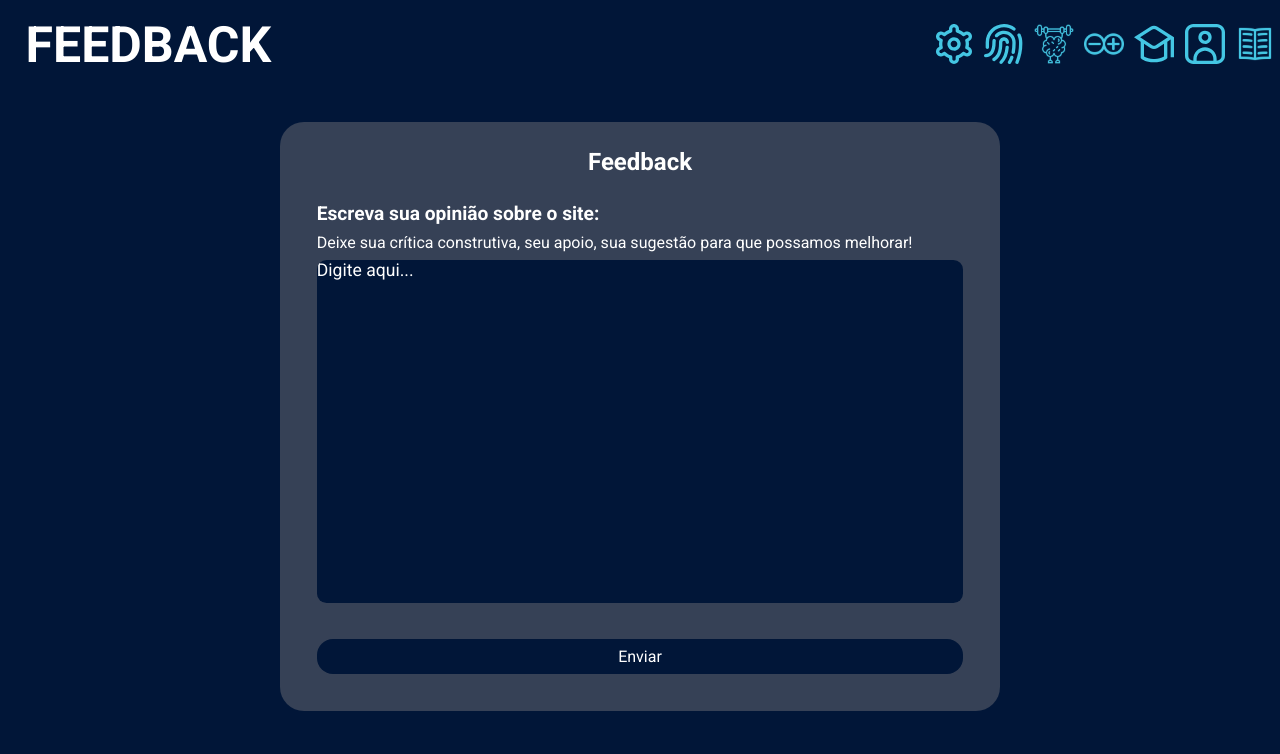
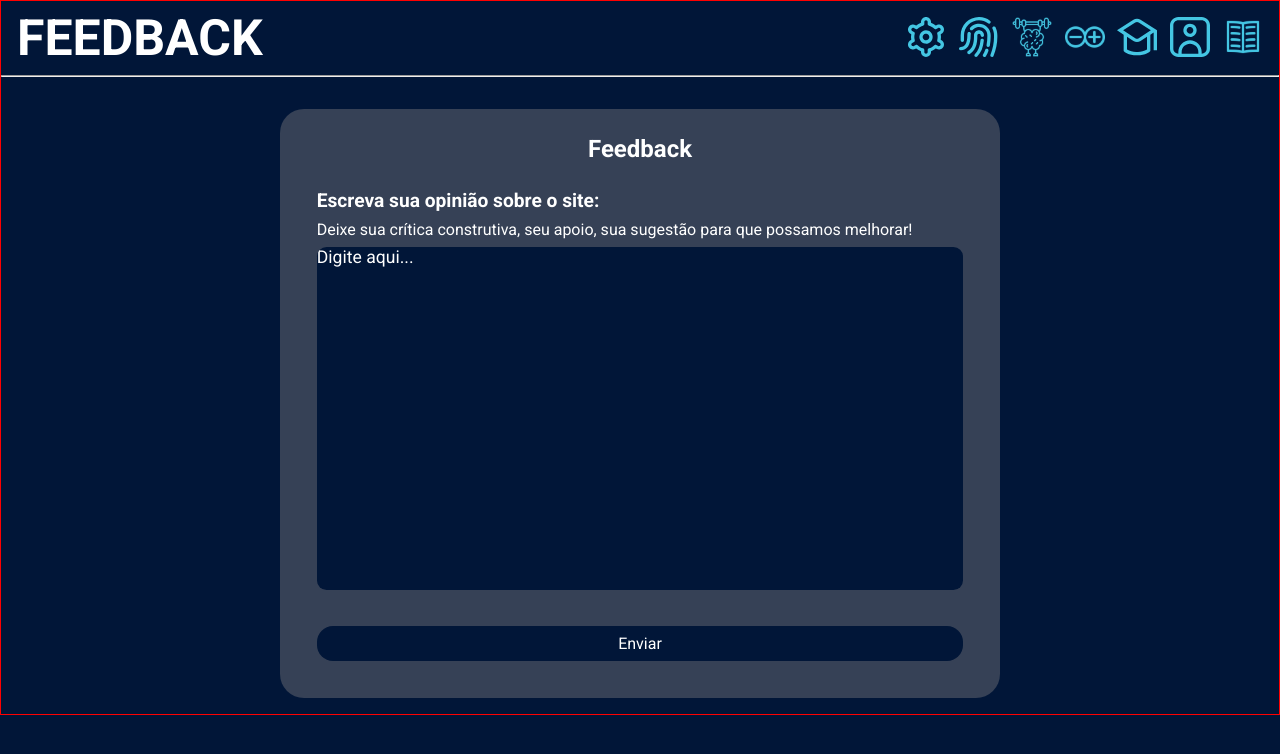
Before and after one commit to Rip-V4SH/smart_lock, a React (Vite) app: page /feedback in a window 1280 px wide. Shown: the top 754 px of the page. Built offline with nearby package versions, Linux system fonts and the light colour scheme.

Commit message:
header arrumado

```diff
--- a/src/pages/Agradecimentos.jsx
+++ b/src/pages/Agradecimentos.jsx
@@ -94,7 +94,7 @@ export function Agradecimentos() {
           </div>
         </header>
       </BarraContainer>
-
+      <hr />
       <CylinderContainer3>
         <div onClick={() => handlePopup("Plínio")}>
           <h2>Plínio</h2>
--- a/src/pages/Barra.styles.js
+++ b/src/pages/Barra.styles.js
@@ -2,40 +2,38 @@ import styled from "styled-components"
 
 export const BarraContainer = styled.div`
     color: ${props => props.theme.white};
-    margin-block: 2vh;
+    margin: 1vh 2vh 1vh 2vh;
     header {
         display: flex;
         flex-direction:column;
         align-items: center;
         justify-content: center;
+        width: 100%;
     }
 
     img {
-        height: 4vh;
+        height: 40px;
         margin-top: 2%;
-        margin-inline: 0.4rem;
+        margin-left: 1rem;
     }
     h1 {
         font-size: 3vh;
     }
     @media (min-width: 768px) {
         header {
-            margin-bottom: 4vh;
             display: flex;
             flex-direction:row;
-            align-items: center;
-            justify-content:space-between;
+            justify-content: space-between;
+            /* justify-content:space-between; */
         }
 
         img {
             height: 40px;
-            margin-inline: 0.4rem;
         }
 
         h1 {
             font-size:50px;
             text-transform: uppercase;
-            margin-left: 2rem;
         }
     }
 `
--- a/src/pages/Bibliografia.jsx
+++ b/src/pages/Bibliografia.jsx
@@ -64,6 +64,7 @@ export default function Bibliografia() {
           </div>
         </header>
       </BarraContainer>
+      <hr />
         <BioResponsivity>
         <BioContainer>
         <div>
--- a/src/pages/Criadores.jsx
+++ b/src/pages/Criadores.jsx
@@ -74,7 +74,7 @@ export function Criadores() {
           </div>
         </header>
       </BarraContainer>
-
+      <hr />
       <CardsResponsivity>
         <CardsContainer3>
           <div>
--- a/src/pages/Feedback.jsx
+++ b/src/pages/Feedback.jsx
@@ -65,6 +65,7 @@ export function Feedback() {
           </div>
         </header>
       </BarraContainer>
+      <hr />
             <div>
                 <Main>
                     <FeedbackContainer>
--- a/src/pages/Icon.styles.js
+++ b/src/pages/Icon.styles.js
@@ -12,7 +12,7 @@ export const IconContainer = styled.div`
     transform: translate(-50%, -50%);
     background-color: rgba(0, 0, 0, 0.6); /* Fundo escuro semi-transparente */
     color: #fff;
-    padding: 0.5rem;
+    /* padding: 0.5rem; */
     border-radius: 0.5rem;
     opacity: 0; /* Esconde o texto inicialmente */
     transition: opacity 0.3s ease; /* Suaviza o aparecimento do texto */
--- a/src/pages/Materiais.jsx
+++ b/src/pages/Materiais.jsx
@@ -133,7 +133,7 @@ export function Materiais() {
           </div>
         </header>
       </BarraContainer>
-
+      <hr />
       {materials.map((material, index) => (
         <MaterialItem
           key={material.title}
--- a/src/pages/Projeto.jsx
+++ b/src/pages/Projeto.jsx
@@ -64,6 +64,7 @@ export function Projeto() {
           </div>
         </header>
       </BarraContainer>
+      <hr />
       <Main>
         <Cardinfos>
           <CardContainer2>
--- a/src/pages/Proposito.jsx
+++ b/src/pages/Proposito.jsx
@@ -67,6 +67,7 @@ export function Proposito() {
           </div>
         </header>
       </BarraContainer>
+      <hr />
         <DivCards>
             <CardContainer>
             <div>
--- a/src/styles/global.js
+++ b/src/styles/global.js
@@ -14,7 +14,11 @@ export const GlobalStyle = createGlobalStyle`
 
     body {
         background: ${props => props.theme.OxfordBlue};
+        border: 1px solid red;
+        /* margin: 1rem; */
     }
-
-
+    hr {
+        margin-bottom: 2vh;
+        color: ${props => props.theme.bluedgrey};
+    }
 `
```
